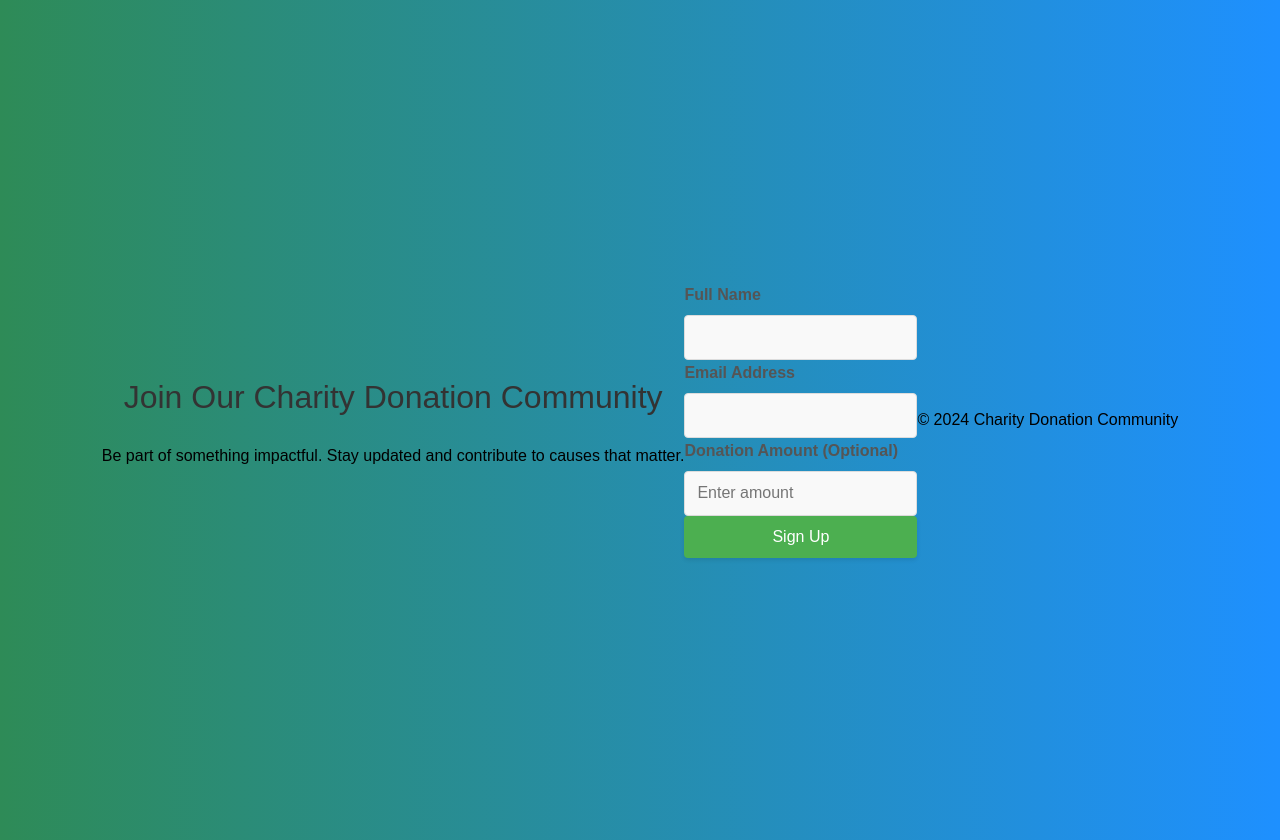
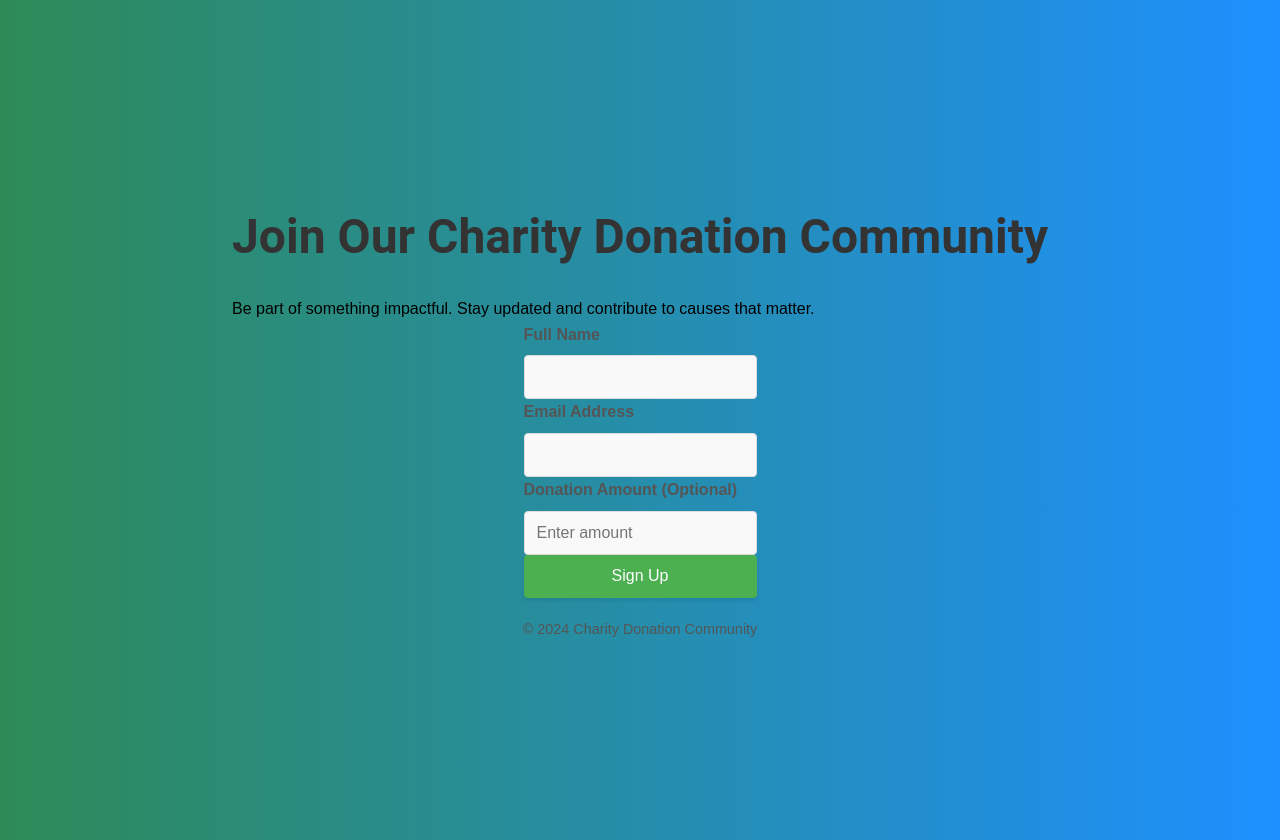
Before and after one commit to AminaK26/project1, a plain HTML site: page index.html in a window 1280 px wide. Drawn offline with Linux system fonts and the light colour scheme.

Commit message:
Update style.css
Adding footer and extra css styles

```diff
--- a/css/style.css
+++ b/css/style.css
@@ -4,10 +4,20 @@ body {
   padding: 20px;
   background: linear-gradient(to right, #2e8b57, #1e90ff);
   display: flex;
+  flex-direction: column;
   justify-content: center;
   align-items: center;
   height: 100vh;
   margin: 0;
+}
+
+h1 {
+  text-align: center;
+  color: #333;
+  margin-bottom: 20px;
+  font-size: 2.5em;
+  font-weight: bold;
+  font-family: 'Roboto', sans-serif;
 }
 
 .form-section {
@@ -18,13 +28,6 @@ body {
   box-shadow: 0 4px 8px rgba(0, 0, 0, 0.1);
   padding: 20px;
   border: 2px solid #4CAF50;
-}
-
-h1 {
-  text-align: center;
-  color: #333;
-  margin-bottom: 20px;
-  font-size: 1.5em;
 }
 
 .form-group {
@@ -72,6 +75,14 @@ button:hover {
   transform: scale(1.05);
 }
 
+/* Footer styling */
+footer {
+  text-align: center;
+  margin-top: 20px;
+  font-size: 0.9em;
+  color: #555;
+}
+
 /* First Media Query */
 @media only screen and (min-width: 768px) {
   .form-section {
@@ -103,6 +114,6 @@ button:hover {
   }
 
   h1 {
-    font-size: 2em;
+    font-size: 3em;
   }
 }
```
